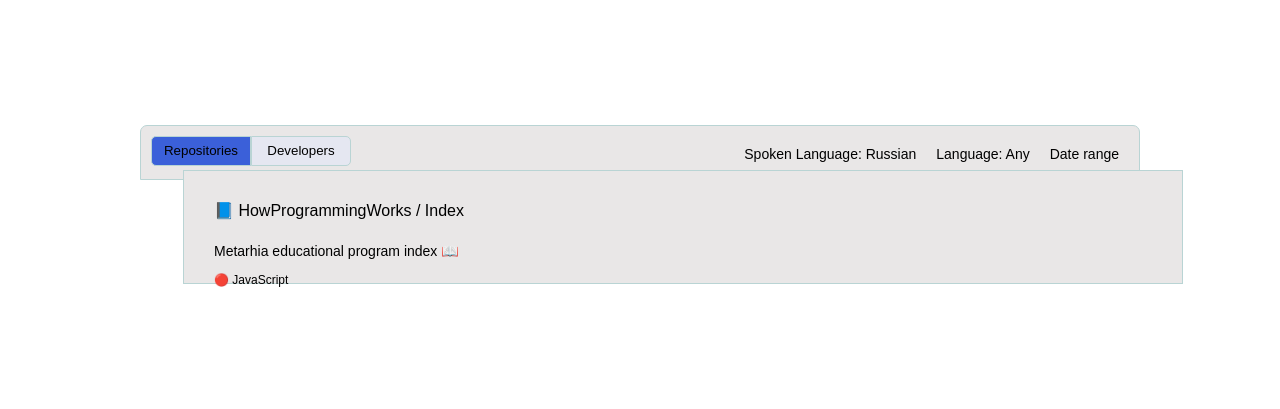
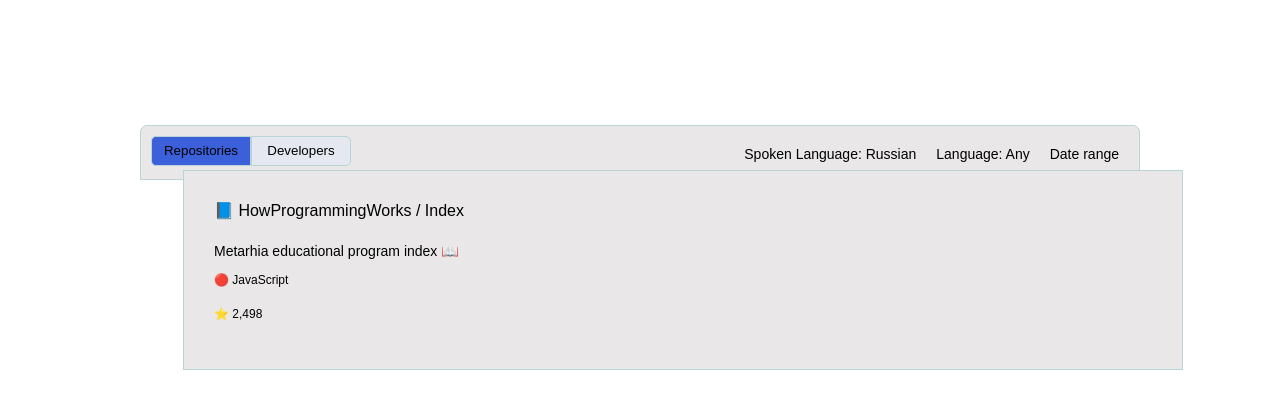
Before and after one commit to Ivan9058MH4/gitTrending, a plain HTML site: page index.html in a window 1280 px wide. Shown: the part 113-522 px from the top of the page. Drawn offline with Linux system fonts and the light colour scheme.

Commit message:
проблемы с расположением div

```diff
--- a/index.css
+++ b/index.css
@@ -81,7 +81,7 @@ body div {
 }
 
 .table2 {
-    height: max-content;
+    height: 200px;
     width: 1000px;
     margin-left: 183px;
     margin-top: -138px;
@@ -138,8 +138,16 @@ body div {
     height: 20px;
     font-family: sans-serif;
     font-size: 12px;
+
 }
 
 .circle:before{
     content: '\1F534';
+
 }
+
+.star:before{
+
+    content: '\2B50';
+
+}
--- a/index.html
+++ b/index.html
@@ -23,8 +23,10 @@
 <div class="table2">
     <div class="articlename"> <div class="book"> HowProgrammingWorks / Index </div></div>
     <div class="subtitle"><div class="book2"> Metarhia educational program index </div> </div>
-    <div class="js"><div class="circle"> JavaScript </div></div>
-
+    <div class="js">
+        <div class="circle"> JavaScript </div>
+        <div class="star"> 2,498 </div>
+    </div>
 </div>
 
 </body>
```
